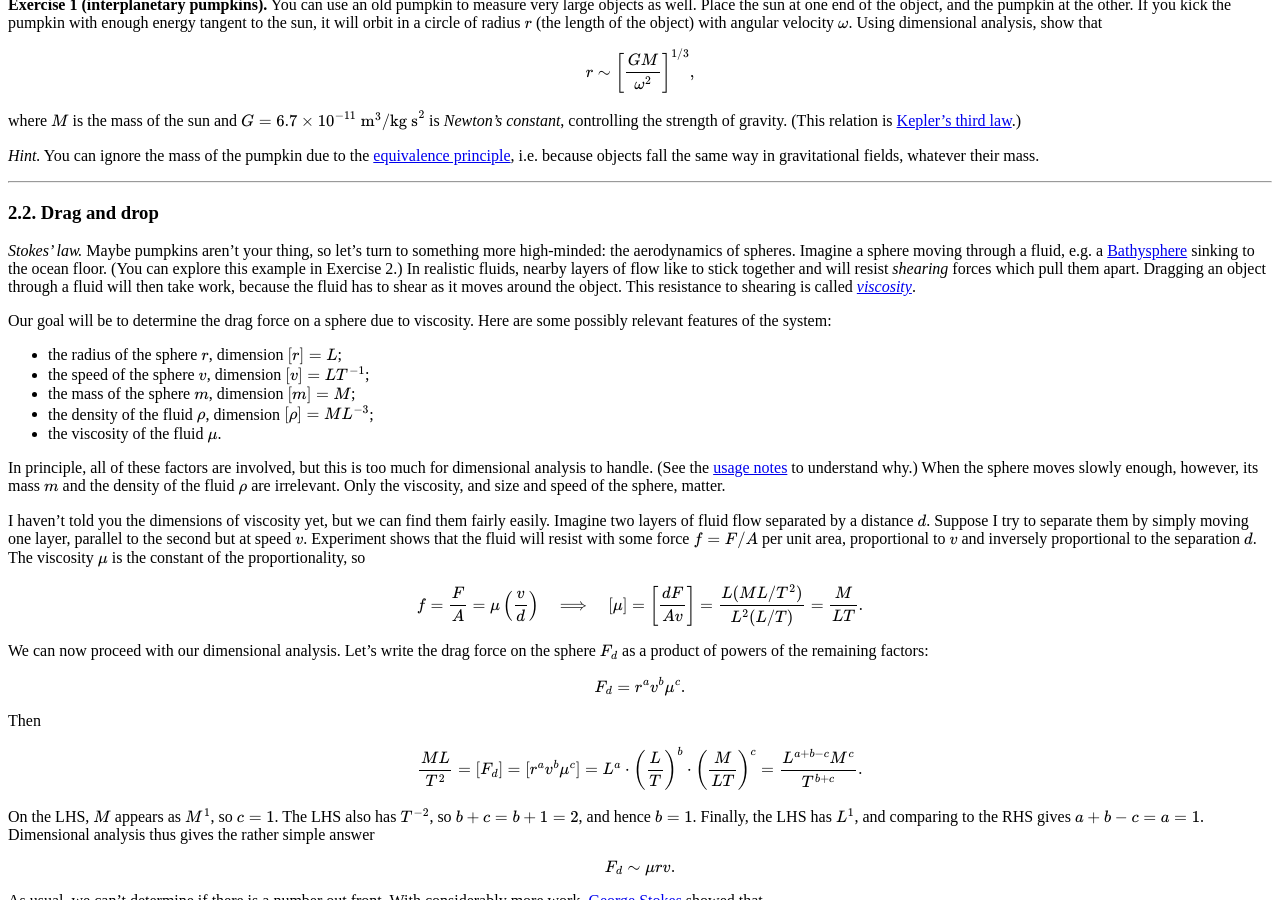
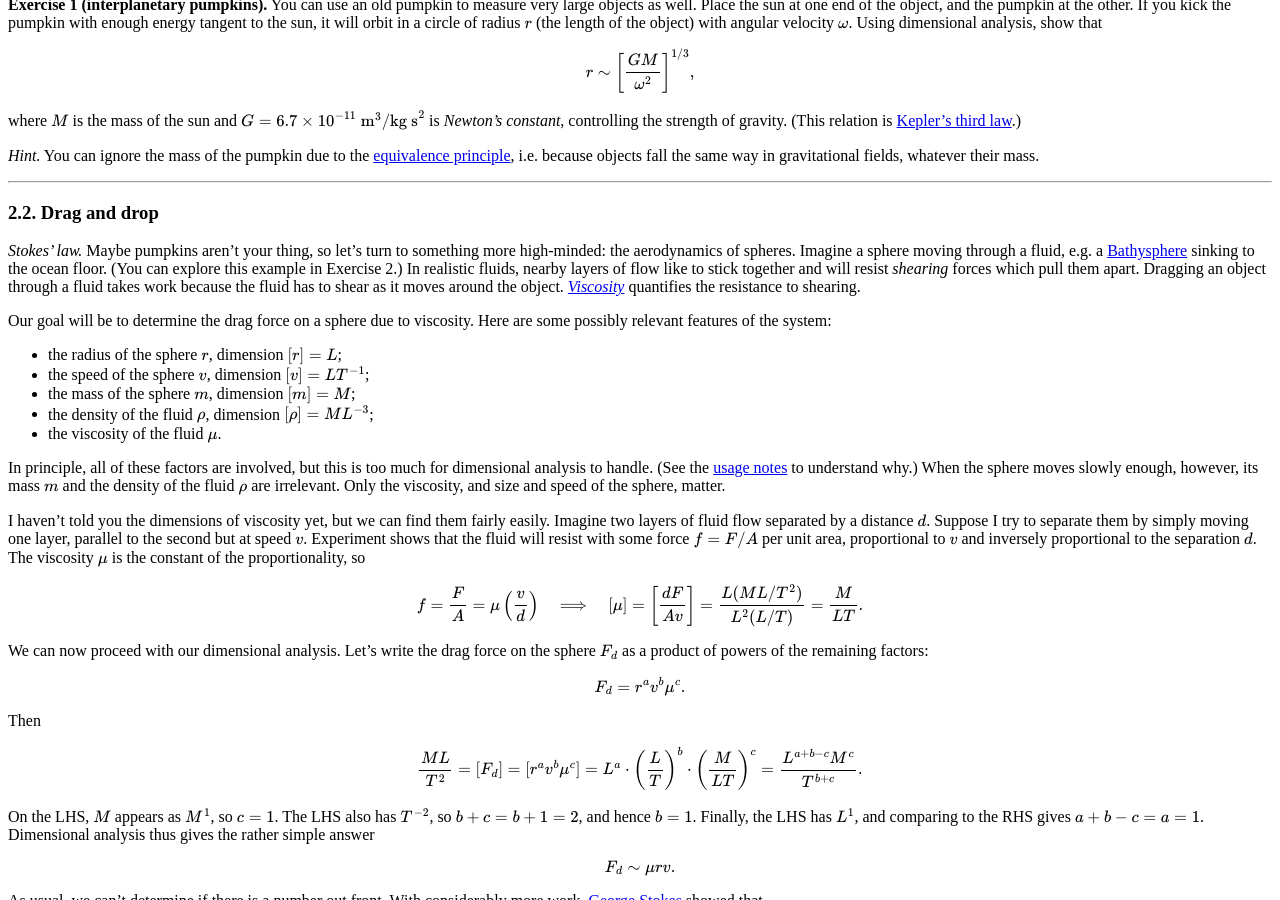
Before and after one commit to hapax/hapax.github.io, a Jekyll site: the page built from assets/simple-physics.md, in a window 1280 px wide and 900 px high, scrolled down 2909 px. Built offline with Jekyll 4.4.1, drawn with Linux system fonts in a browser that asks for light colours; our own code applies the rules of GitHub Pages for plain Markdown files; formulas are drawn with MathJax 3; a script that is not in the unit is left out.

Commit message:
Update simple-physics.md

```diff
--- a/assets/simple-physics.md
+++ b/assets/simple-physics.md
@@ -295,9 +295,10 @@ the ocean floor.
 (You can explore this example in Exercise 2.)
 In realistic fluids, nearby layers of flow like to stick together and will
 resist *shearing* forces which pull them apart.
-Dragging an object through a fluid will then take work, because the
+Dragging an object through a fluid takes work because the
 fluid has to shear as it moves around the object.
-This resistance to shearing is called [*viscosity*](https://en.wikipedia.org/wiki/Viscosity).
+[*Viscosity*](https://en.wikipedia.org/wiki/Viscosity) quantifies the
+resistance to shearing.
 
 Our goal will be to determine the drag force on a sphere due to viscosity.
 Here are some possibly relevant features of the system:
```
